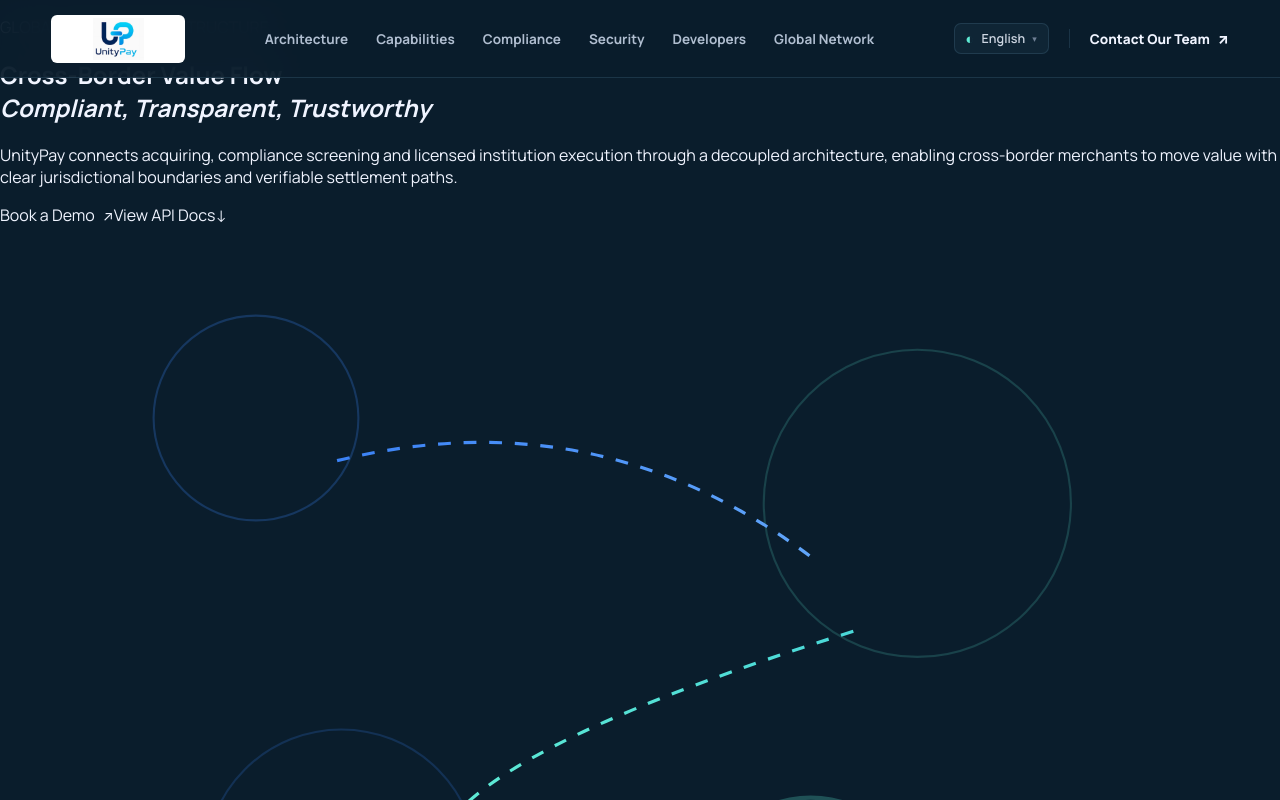
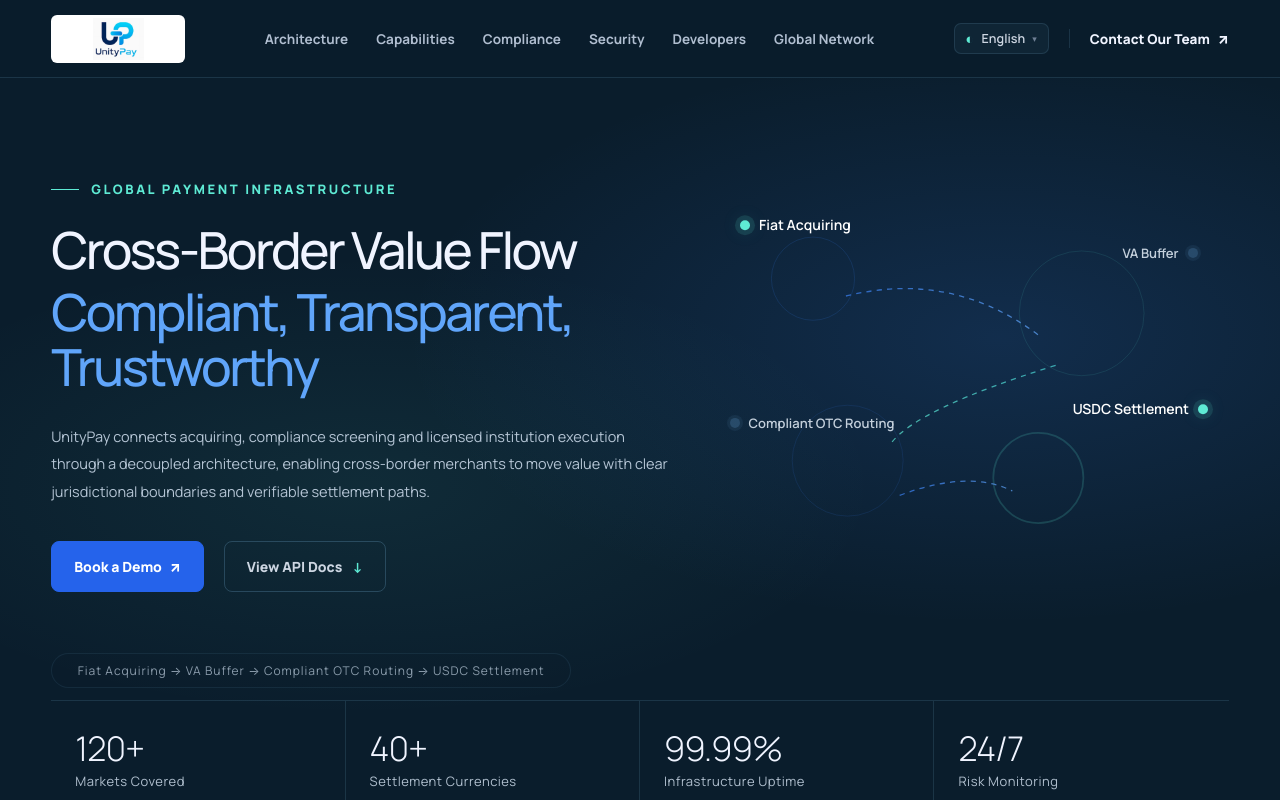
Before and after one commit to hadespenn/unitypay-site, a Next.js app: page /en in a window 1280 px wide. Shown: the top 800 px of the page. Built offline with nearby package versions, Linux system fonts and the light colour scheme.

Commit message:
feature: LCP和SPEED优化

```diff
--- a/app/[locale]/HomeClient.tsx
+++ b/app/[locale]/HomeClient.tsx
@@ -1,6 +1,3 @@
-"use client";
-
-import { useRouter, usePathname } from "next/navigation";
 import type { LocaleContent, Pair } from "../lib/locale";
 import Header from "../components/Header";
 import Footer from "../components/Footer";
@@ -90,21 +87,10 @@ interface HomeClientProps {
 }
 
 export default function Home({ locale, t }: HomeClientProps) {
-  const router = useRouter();
-  const pathname = usePathname();
-
-  const setLocale = (newLocale: string) => {
-    const segments = pathname.split("/");
-    segments[1] = newLocale;
-    router.push(segments.join("/"));
-  };
-
-
-
   return (
     <main id="main-content">
       {/* ===== 1. NAVIGATION ===== */}
-      <Header locale={locale} setLocale={setLocale} nav={t.nav} contact={t.contact} />
+      <Header locale={locale} nav={t.nav} contact={t.contact} />
 
       {/* ===== 2. HERO ===== */}
       <section className="hero-section" id="top">
@@ -370,7 +356,7 @@ export default function Home({ locale, t }: HomeClientProps) {
       </section>
 
       {/* ===== 12. FOOTER ===== */}
-      <Footer locale={locale} />
+      <Footer locale={locale} t={t} />
     </main>
   );
 }
--- a/app/components/Header.tsx
+++ b/app/components/Header.tsx
@@ -36,7 +36,7 @@ function LanguageDropdown({
 
   return (
     <div className={`lang-dropdown${open ? " open" : ""}`} ref={ref}>
-      <button className="lang-trigger" onClick={() => setOpen(!open)} aria-expanded={open} aria-haspopup="listbox">
+      <button aria-label="lan" className="lang-trigger" onClick={() => setOpen(!open)} aria-expanded={open} aria-haspopup="listbox">
         <span className="lang-globe" aria-hidden="true">◐</span>
         <span className="lang-current">{currentName}</span>
         <span className="lang-caret" aria-hidden="true">▾</span>
@@ -45,7 +45,7 @@ function LanguageDropdown({
         <ul className="lang-menu" role="listbox">
           {localeInfo.map((l) => (
             <li key={l.code} role="option" aria-selected={l.code === current}>
-              <button className={`lang-option${l.code === current ? " active" : ""}`} onClick={() => onChange(l.code)}>
+              <button aria-label="lan" className={`lang-option${l.code === current ? " active" : ""}`} onClick={() => onChange(l.code)}>
                 <span className="lang-name">{l.name}</span>
                 {l.code === current && <span className="lang-check" aria-hidden="true">✓</span>}
               </button>
--- a/app/layout.tsx
+++ b/app/layout.tsx
@@ -1,11 +1,7 @@
 import type { Metadata } from "next";
-import { readFileSync } from "fs";
-import { join } from "path";
 import { Manrope, Noto_Sans_SC } from "next/font/google";
-import Script from "next/script";
+import "./globals.css";
 
-/** 🔁 Replace with your Google Tag Manager ID from https://tagmanager.google.com */
-const GTM_ID = "GTM-XXXXXXX";
 const BASE_URL = "https://unity-pay.pages.dev";
 
 /** Root metadata — metadataBase ensures canonical & hreflang resolve to absolute URLs */
@@ -32,46 +28,15 @@ const notoSansSC = Noto_Sans_SC({
   weight: ["400", "700"],
 });
 
-/**
- * Critical CSS only: CSS variables + reset + header + hero base layout.
- * Everything above-the-fold renders correctly while full CSS loads async.
- * The post-build script (defer-blocking.mjs) replaces the placeholder with
- * the actual globals.css hash filename.
- */
-const criticalCSS = readFileSync(join(process.cwd(), "app", "globals.css"), "utf-8")
-  .split("\n")
-  .slice(0, 7) // first 7 lines: :root vars, reset, nav, shared
-  .join("");
-
 export default function RootLayout({ children }: Readonly<{ children: React.ReactNode }>) {
   return (
     <html lang="en">
       <head>
         <meta name="msvalidate.01" content="BFFE539D08610AA8D4D7AC1F64591BFC" />
-        {/* Preload hero logo to improve LCP */}
-        <link rel="preload" href="/logo.jpg" as="image" fetchPriority="high" />
-        {/* Preload full CSS — fetched early, applied after first paint */}
-        <link rel="preload" href="/css/globals.css" as="style" />
-        {/* Full CSS: media="print" avoids render-blocking, onload switches to "all" */}
-        <link rel="stylesheet" href="/css/globals.css" media="print" />
-        {/* Noscript fallback for users with JS disabled */}
-        <noscript>
-          <link rel="stylesheet" href="/css/globals.css" />
-        </noscript>
-        {/* Critical CSS: inlined — renders above-fold before full stylesheet loads */}
-        <style dangerouslySetInnerHTML={{ __html: criticalCSS }} />
       </head>
       <body className={`${manrope.variable} ${notoSansSC.variable}`}>
         {/* Skip to main content — accessible keyboard navigation */}
         <a href="#main-content" className="skip-link">Skip to main content</a>
-        {/* Google Tag Manager — lazy-loaded, zero impact on initial render */}
-        <Script id="gtm-init" strategy="lazyOnload">
-          {`(function(w,d,s,l,i){w[l]=w[l]||[];w[l].push({'gtm.start':new Date().getTime(),event:'gtm.js'});var f=d.getElementsByTagName(s)[0],j=d.createElement(s),dl=l!='dataLayer'?'&l='+l:'';j.async=true;j.src='https://www.googletagmanager.com/gtm.js?id='+i+dl;f.parentNode.insertBefore(j,f);})(window,document,'script','dataLayer','${GTM_ID}');`}
-        </Script>
-        {/* GTM noscript fallback for users with JS disabled */}
-        <noscript>
-          <iframe src={`https://www.googletagmanager.com/ns.html?id=${GTM_ID}`} height="0" width="0" style={{ display: "none", visibility: "hidden" }} />
-        </noscript>
         {children}
       </body>
     </html>
```
